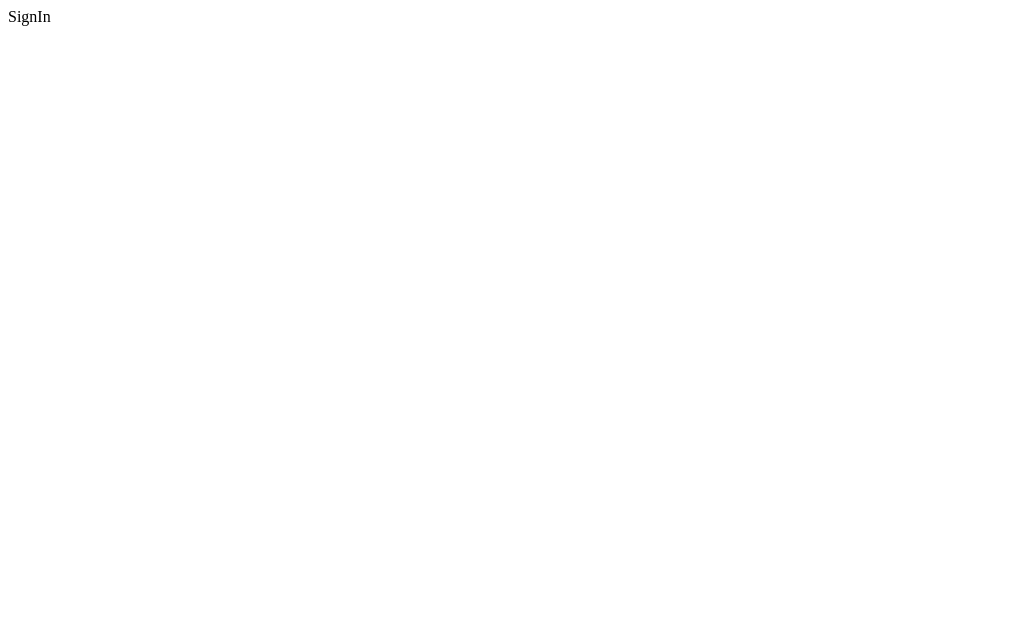
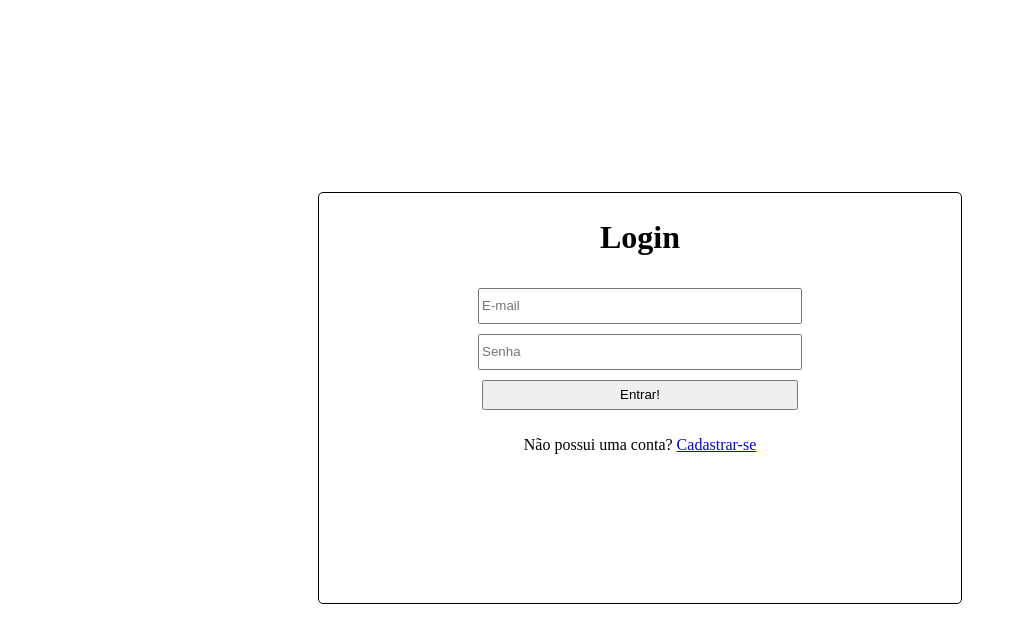
Before and after one commit to sayaoyuri/projeto18-freela-front, a React (Vite) app: page /sign-in in a window 1280 px wide. Shown: the top 642 px of the page, without its empty margins (0-1016 px from the left). Built offline with nearby package versions, Linux system fonts and the light colour scheme.

Commit message:
feat (SIGN IN) implementing form and service integration with api

```diff
--- a/src/pages/SignInPage.jsx
+++ b/src/pages/SignInPage.jsx
@@ -1,8 +1,58 @@
+import { useContext, useEffect, useState } from "react";
+import { Link, useNavigate } from "react-router-dom";
+import { Form } from "../assets/styled-components/AuthForm";
+import { login } from "../services/services";
+import { AuthContext } from "../context/AutContext";
+
 const SignInPage = () => {
+  const [email, setEmail] = useState('');
+  const [password, setPassword] = useState('');
+  const { getAuth, setGetAuth } = useContext(AuthContext);
+  const navigate = useNavigate();
+
+  const signIn = async (e) => {
+    e.preventDefault();
+
+    const body = { email, password };
+
+    const result = await login(body);
+    console.log(result);
+
+    localStorage.removeItem('authToken');
+    localStorage.removeItem('authName');
+
+    if(result.token && result.name) {
+      localStorage.setItem('authToken', JSON.stringify(result.token));
+      localStorage.setItem('authName', JSON.stringify(result.name));
+      setGetAuth(getAuth + 1);
+      navigate('/');
+    } else {
+      alert(result);
+    };
+  };
+
   return (
-    <>
-      SignIn
-    </>
+    <Form onSubmit={signIn}>
+      <h1>Login</h1>
+      <input
+        type="email"
+        placeholder="E-mail"
+        required
+        value={email}
+        onChange={(e) => setEmail(e.target.value)}
+      />
+      <input
+        type="password"
+        placeholder="Senha"
+        minLength={4}
+        maxLength={25}
+        required
+        value={password}
+        onChange={(e) => setPassword(e.target.value)}
+      />
+      <input type="submit" value="Entrar!" />
+      <p>Não possui uma conta? <Link to={'/sign-up'} >Cadastrar-se</Link> </p>
+    </Form>
   );
 };
 
--- a/src/services/services.js
+++ b/src/services/services.js
@@ -5,3 +5,9 @@ export const createUser = async (body) => {
     .then(res => res.data)
     .catch(error => error.response.data);
 };
+
+export const login = async (body) => {
+  return axios.post(`${import.meta.env.VITE_API_URL}/sign-in`, body)
+    .then(res => res.data)
+    .catch(error => error.response.data);
+};
```
